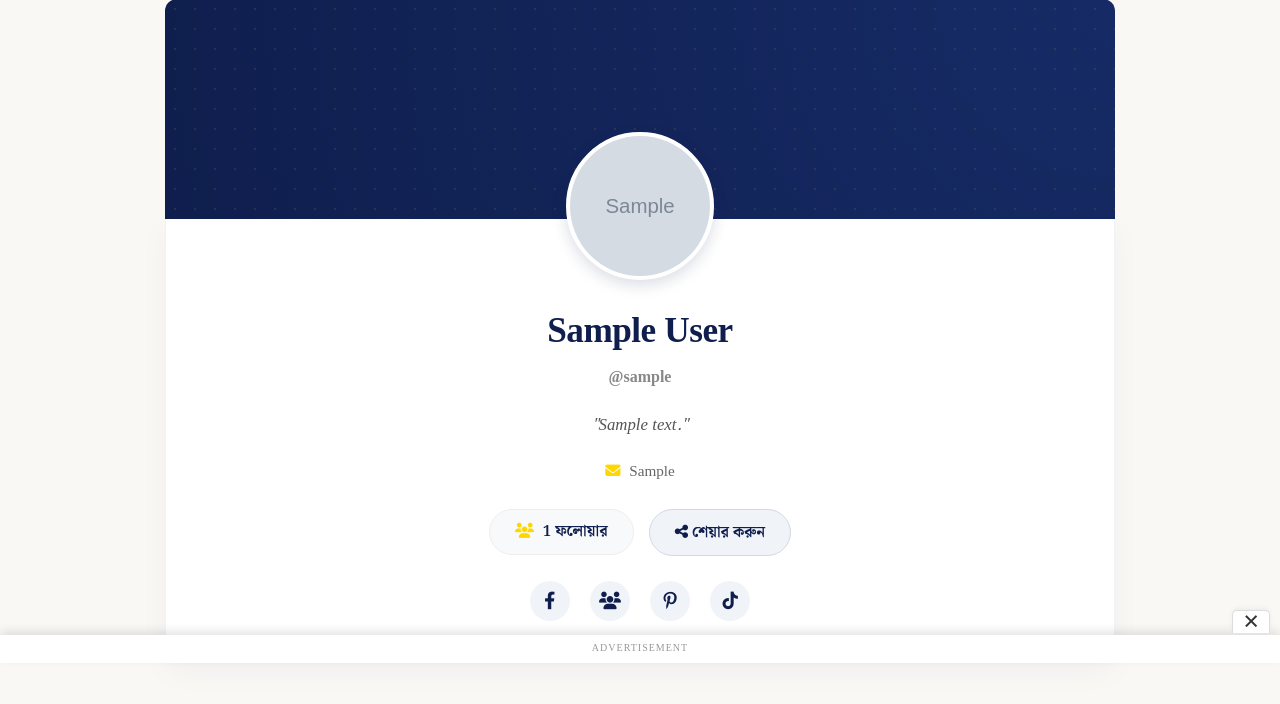
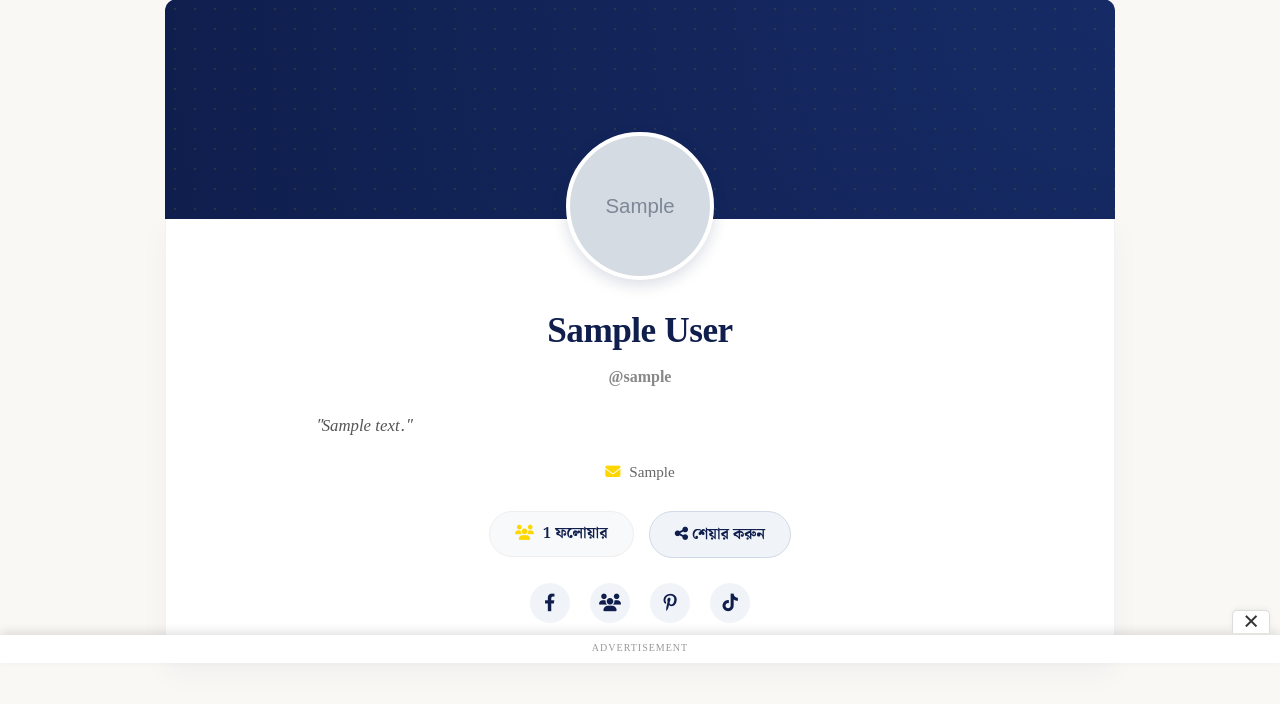
Before and after one commit to siaful2580mm-hub/testing, a Flask app: template templates/profile.html in a window 1280 px wide. Shown: the part 137-841 px from the top of the page. Run offline with Flask 3, Linux system fonts and the light colour scheme; the template is opened without the code that fills it: most values are stand-ins (such as "Sample title", 1, 10 or a date in 2020); grey boxes marked "Sample" are stand-in pictures; some libraries are stand-ins or nearby versions.

Commit message:
Update profile.html

```diff
--- a/templates/profile.html
+++ b/templates/profile.html
@@ -58,8 +58,16 @@
 
     .profile-name { font-size: 2.2rem; color: var(--nav-bg); margin: 0 0 5px 0; font-weight: 700; letter-spacing: -0.5px;}
     .profile-username { color: #888; font-size: 1rem; margin-top: 0; font-weight: 600;}
-    .profile-bio { margin: 20px auto; max-width: 650px; font-size: 1.05rem; color: #555; line-height: 1.7; font-style: italic; }
-
+    .profile-bio {
+        margin: 20px auto;
+        max-width: 650px;
+        font-size: 1.05rem;
+        color: #555;
+        line-height: 1.8; /* লাইন হাইট একটু বাড়ানো হয়েছে */
+        font-style: italic;
+        white-space: pre-wrap; /* লাইন ব্রেক ঠিক রাখার ম্যাজিক কোড */
+        text-align: justify; /* লেখাগুলো সুন্দরভাবে সাজানো থাকবে */
+    }
     /* Stats & Action Row */
     .profile-actions {
         display: flex; justify-content: center; align-items: center; gap: 15px; margin-top: 25px; flex-wrap: wrap;
```
